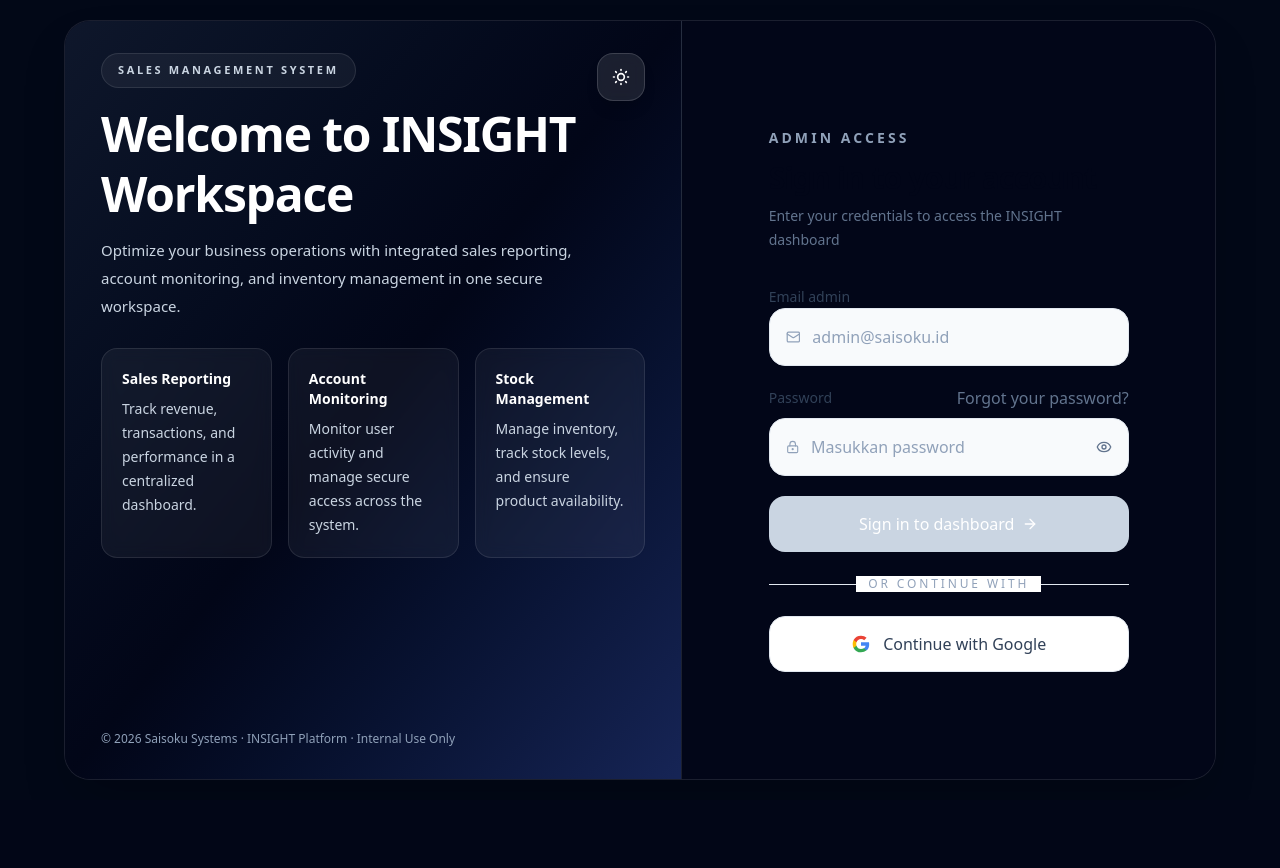
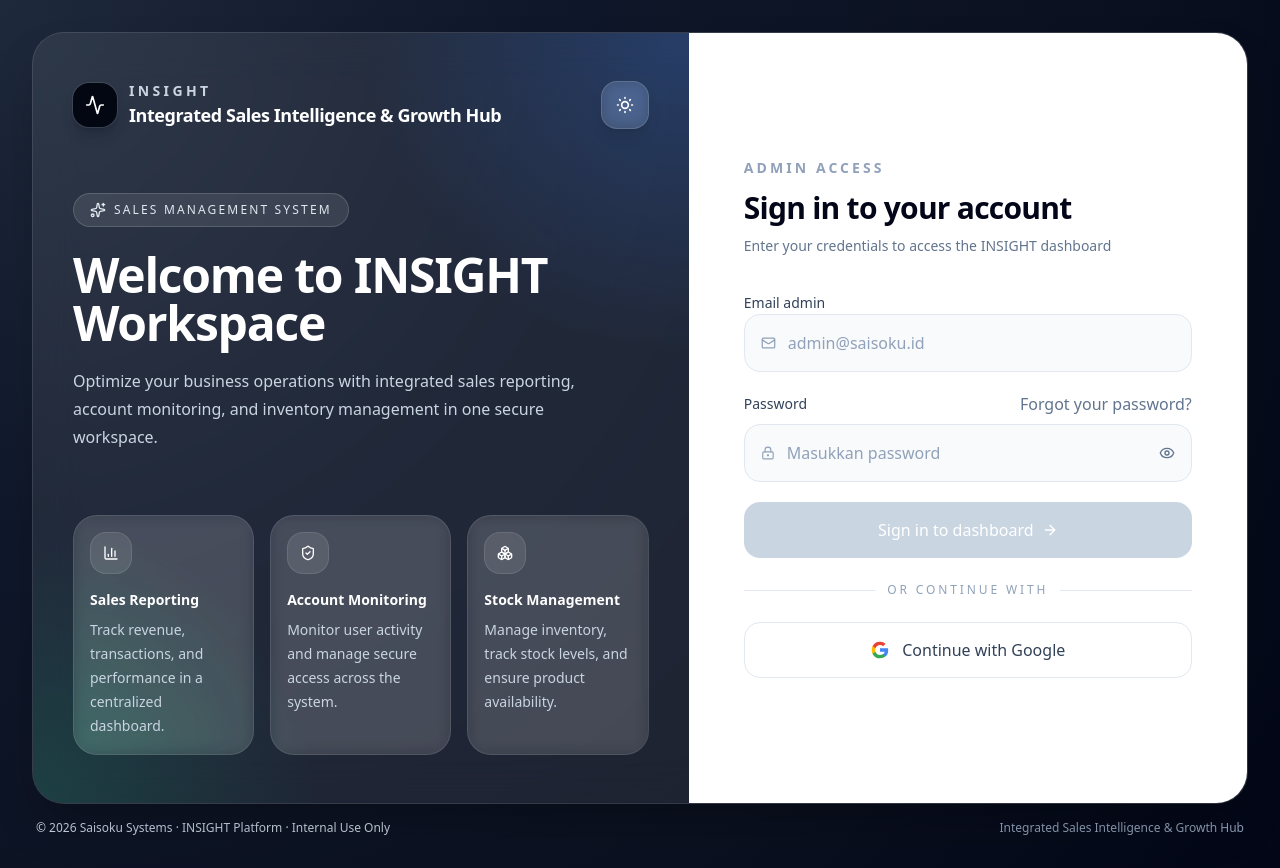
Before and after one commit to saisoku2024/saisoku-admin, a Next.js app: page /login in a window 1280 px wide. Before the commit the page ends 800 px from the top, so only its background shows below. Built offline with nearby package versions, Linux system fonts and the light colour scheme; no server answers.

Commit message:
Revert "-"
This reverts commit 576637d0927a7be222c7c095501f2066a6c55ed8.

```diff
--- a/components/auth/auth-shell.tsx
+++ b/components/auth/auth-shell.tsx
@@ -1,94 +1,88 @@
 import type { ReactNode } from "react"
+import { BarChart3, Boxes, ShieldCheck, Sparkles } from "lucide-react"
+import { BrandMark } from "@/components/brand/brand-mark"
 
 type AuthFeature = {
   title: string
   description: string
+  icon: React.ComponentType<{ className?: string }>
 }
 
 export type AuthShellProps = {
-  children: ReactNode
   badge?: string
   title?: string
   description?: string
+  children: ReactNode
+  rightTop?: ReactNode
   features?: AuthFeature[]
-  rightTop?: ReactNode
 }
 
-const defaultFeatures: AuthFeature[] = [
+const defaultHighlights: AuthFeature[] = [
   {
     title: "Sales Reporting",
-    description:
-      "Track revenue, transactions, and performance in a centralized dashboard.",
+    description: "Track revenue, transactions, and performance in a centralized dashboard.",
+    icon: BarChart3,
   },
   {
     title: "Account Monitoring",
-    description:
-      "Monitor user activity and manage secure access across the system.",
+    description: "Monitor user activity and manage secure access across the system.",
+    icon: ShieldCheck,
   },
   {
     title: "Stock Management",
-    description:
-      "Manage inventory, track stock levels, and ensure product availability.",
+    description: "Manage inventory, track stock levels, and ensure product availability.",
+    icon: Boxes,
   },
 ]
 
 export function AuthShell({
-  children,
   badge = "SALES MANAGEMENT SYSTEM",
   title = "Welcome to INSIGHT Workspace",
   description = "Optimize your business operations with integrated sales reporting, account monitoring, and inventory management in one secure workspace.",
-  features = defaultFeatures,
+  children,
   rightTop,
+  features = defaultHighlights,
 }: AuthShellProps) {
   return (
-    <div className="min-h-screen bg-[#020817] px-4 py-5 text-white sm:px-6 lg:px-8">
-      <div className="mx-auto grid min-h-[calc(100vh-2.5rem)] w-full max-w-6xl overflow-hidden rounded-[26px] border border-white/10 bg-slate-950 shadow-2xl lg:grid-cols-[1.02fr_0.88fr]">
-        <section className="relative flex flex-col justify-between border-b border-white/10 bg-gradient-to-br from-slate-900 via-slate-950 to-blue-950 px-6 py-7 sm:px-8 lg:border-b-0 lg:border-r lg:px-9 lg:py-8">
-          <div className="space-y-7">
-            <div className="flex items-start justify-between gap-4">
-              <div className="space-y-4">
-                <div className="inline-flex rounded-full border border-white/10 bg-white/5 px-4 py-2 text-[11px] font-semibold uppercase tracking-[0.24em] text-slate-300">
-                  {badge}
+    <div className="min-h-screen bg-[radial-gradient(circle_at_top_left,#1e293b_0%,#0f172a_35%,#0b1120_70%,#020617_100%)] px-4 py-4 text-white transition dark:bg-[radial-gradient(circle_at_top_left,#020617_0%,#020617_40%,#000000_100%)] sm:px-6 sm:py-6 lg:px-8 lg:py-8">
+      <div className="mx-auto grid min-h-[calc(100vh-2rem)] max-w-7xl overflow-hidden rounded-[32px] border border-white/10 bg-white/8 shadow-2xl shadow-black/30 backdrop-blur-xl lg:grid-cols-[1.08fr_0.92fr] dark:border-white/8 dark:bg-white/[0.04]">
+        <section className="relative flex flex-col justify-between overflow-hidden px-6 py-8 sm:px-8 sm:py-10 lg:px-10 lg:py-12">
+          <div className="absolute inset-0 bg-[radial-gradient(circle_at_top_right,rgba(59,130,246,0.26),transparent_32%),radial-gradient(circle_at_bottom_left,rgba(16,185,129,0.18),transparent_28%)] dark:bg-[radial-gradient(circle_at_top_right,rgba(59,130,246,0.16),transparent_32%),radial-gradient(circle_at_bottom_left,rgba(16,185,129,0.10),transparent_28%)]" />
+          <div className="relative z-10 flex items-start justify-between gap-4">
+            <BrandMark inverted />
+            {rightTop ? <div className="shrink-0">{rightTop}</div> : null}
+          </div>
+          <div className="relative z-10 mt-10 max-w-xl lg:mt-16">
+            <div className="inline-flex items-center gap-2 rounded-full border border-white/15 bg-white/10 px-4 py-2 text-xs font-medium uppercase tracking-[0.18em] text-slate-200">
+              <Sparkles className="h-4 w-4" />
+              {badge}
+            </div>
+            <h1 className="mt-6 text-4xl font-semibold tracking-tight text-white sm:text-5xl">{title}</h1>
+            <p className="mt-5 max-w-lg text-sm leading-7 text-slate-300 sm:text-base">{description}</p>
+          </div>
+          <div className="relative z-10 mt-10 grid gap-4 md:grid-cols-3 lg:mt-16">
+            {features.map((item) => {
+              const Icon = item.icon
+              return (
+                <div key={item.title} className="rounded-3xl border border-white/10 bg-white/10 p-4 backdrop-blur dark:border-white/8 dark:bg-white/[0.06]">
+                  <div className="mb-4 inline-flex rounded-2xl border border-white/10 bg-white/10 p-3">
+                    <Icon className="h-4 w-4" />
+                  </div>
+                  <p className="text-sm font-semibold text-white">{item.title}</p>
+                  <p className="mt-2 text-sm leading-6 text-slate-300">{item.description}</p>
                 </div>
-                <div className="space-y-3">
-                  <h1 className="max-w-xl text-4xl font-semibold leading-tight tracking-tight text-white sm:text-[3rem]">
-                    {title}
-                  </h1>
-                  <p className="max-w-xl text-sm leading-7 text-slate-300 sm:text-[15px]">
-                    {description}
-                  </p>
-                </div>
-              </div>
-
-              {rightTop ? <div className="shrink-0">{rightTop}</div> : null}
-            </div>
-
-            <div className="grid gap-4 md:grid-cols-3">
-              {features.map((feature) => (
-                <div
-                  key={feature.title}
-                  className="rounded-2xl border border-white/10 bg-white/5 p-5 backdrop-blur"
-                >
-                  <h3 className="mb-2 text-sm font-semibold text-white">
-                    {feature.title}
-                  </h3>
-                  <p className="text-sm leading-6 text-slate-300">
-                    {feature.description}
-                  </p>
-                </div>
-              ))}
-            </div>
-          </div>
-
-          <div className="mt-7 text-xs text-slate-400">
-            © 2026 Saisoku Systems · INSIGHT Platform · Internal Use Only
+              )
+            })}
           </div>
         </section>
-
-        <section className="flex items-center justify-center bg-slate-950 px-6 py-7 sm:px-8 lg:px-9 lg:py-8">
-          <div className="w-full max-w-[360px]">{children}</div>
+        <section className="bg-white px-5 py-8 text-slate-900 transition dark:bg-slate-950 dark:text-white sm:px-8 lg:px-10 lg:py-12">
+          <div className="mx-auto flex h-full w-full max-w-md flex-col justify-center">{children}</div>
         </section>
       </div>
+      <footer className="mx-auto mt-4 flex max-w-7xl flex-col gap-2 px-1 text-center text-xs text-slate-300 sm:flex-row sm:items-center sm:justify-between sm:text-left">
+        <p>© 2026 Saisoku Systems · INSIGHT Platform · Internal Use Only</p>
+        <p className="text-slate-400">Integrated Sales Intelligence &amp; Growth Hub</p>
+      </footer>
     </div>
   )
 }
```
